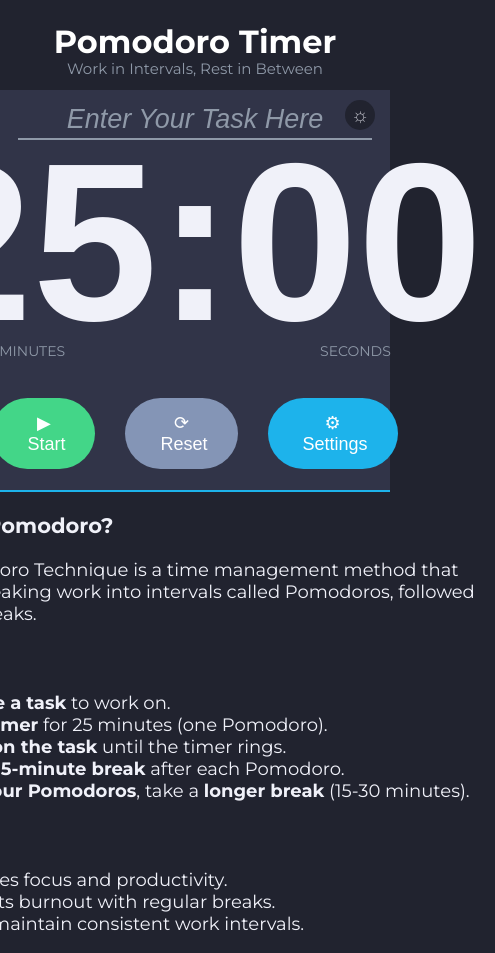
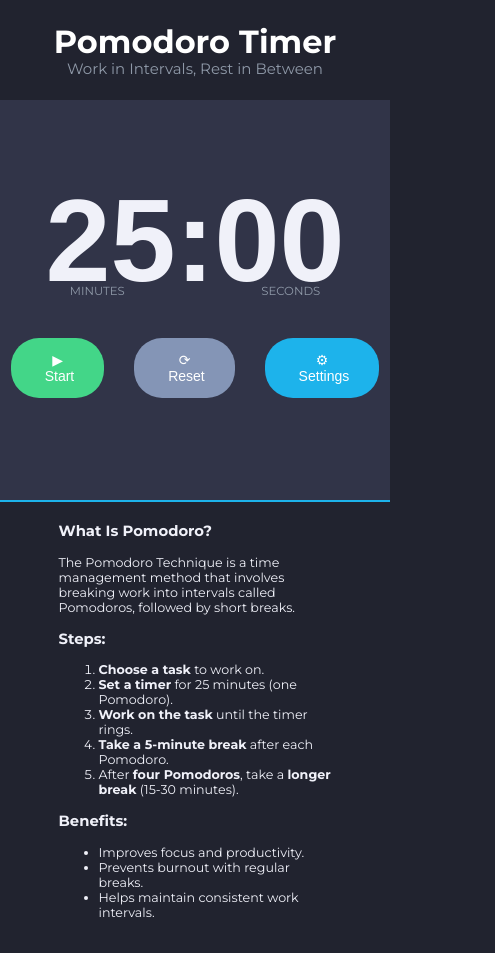
Before and after one commit to Nayef06/PomodroTimer, a plain HTML site: page index.html in a window 390 px wide. Shown: the whole page, 495 px wide, since content can reach past the window. Drawn offline with Linux system fonts and the light colour scheme.

Commit message:
Update style.css

```diff
--- a/style.css
+++ b/style.css
@@ -258,3 +258,31 @@ h2 {
     text-align: center;
     font-size: 20px;
 }
+
+/*Mobile*/
+@media (max-width: 767px) {
+    .footer {
+      font-size: 1.5vh;
+      width: 70vw;
+    }
+    .btns {
+    font-size: 14px;
+    }
+    #time{
+        margin-top: 0px;
+        font-size: 30vw;
+    }
+    #label{
+        gap: 35vw;
+        font-size: 3vw;
+    }
+    #theme{
+        display: none;
+    }
+    #task {
+    display: none;
+    }
+    .timer{
+        margin-top: 10px;
+    }
+}
```
